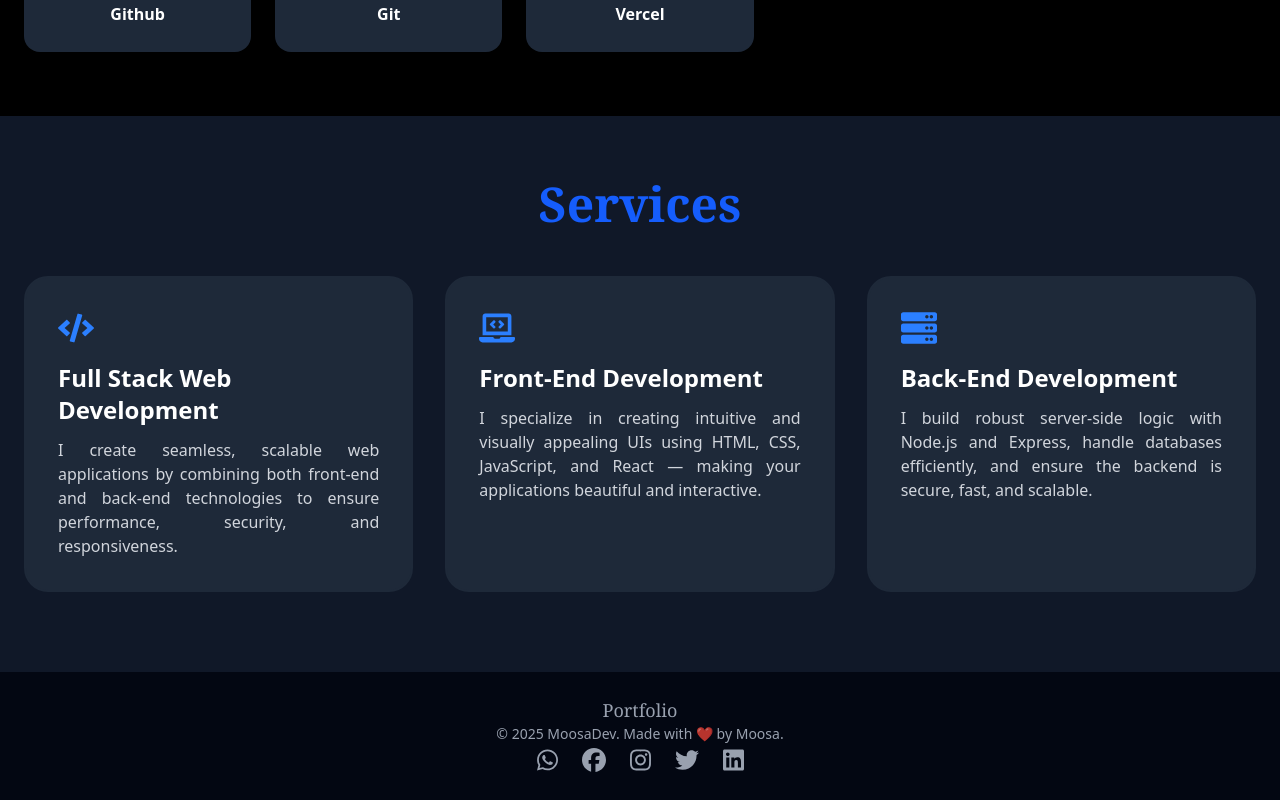
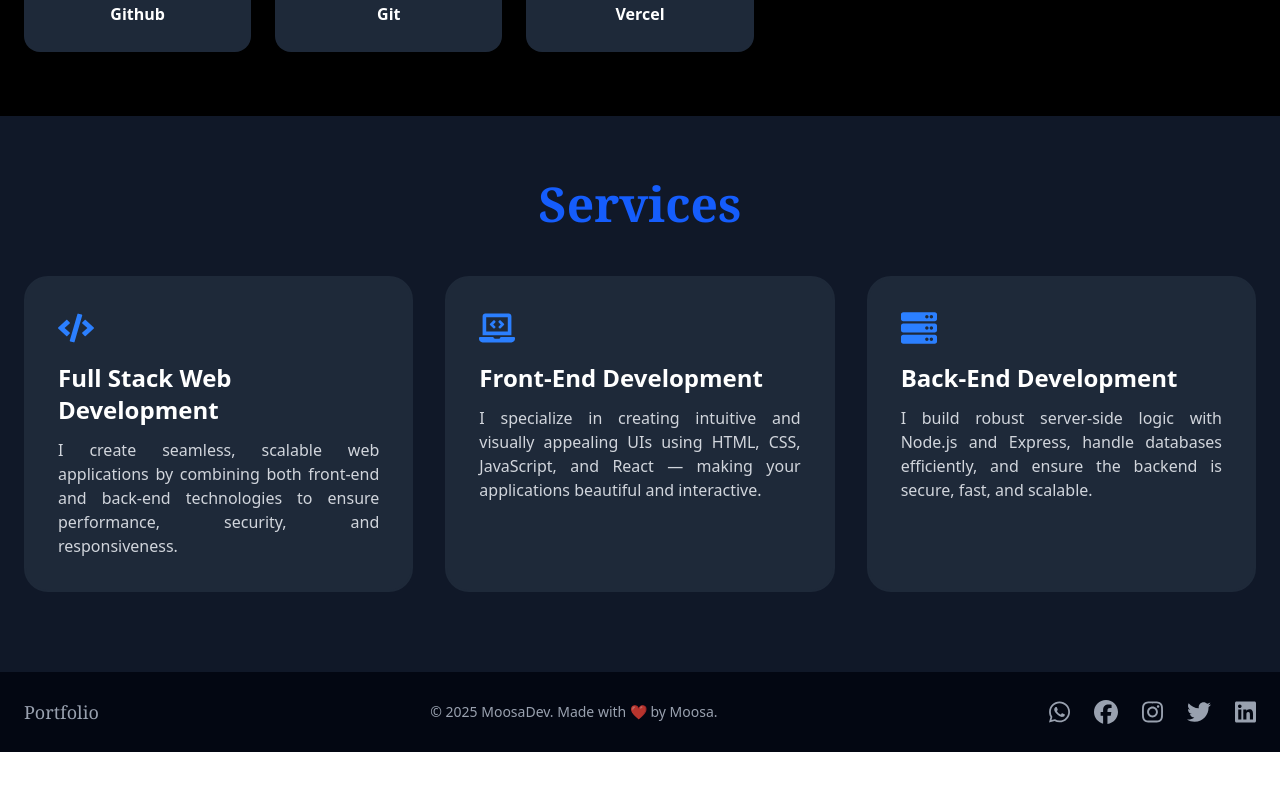
Before and after one commit to moosa-khattak/Moosa-PortFolio, a React (Vite) app: page / in a window 1280 px wide. Shown: the part 1604-2404 px from the top of the page. After the commit the page ends 2356 px from the top, so only its background shows below. Built offline with nearby package versions, Linux system fonts and the light colour scheme.

Commit message:
change the footer

```diff
--- a/src/components/essential/footer.jsx
+++ b/src/components/essential/footer.jsx
@@ -12,7 +12,7 @@ import { Link } from "react-router-dom";
 function Footer() {
   return (
     <footer className="bg-gray-950 text-gray-400 py-6 select-text ">
-      <div className="max-w-7xl mx-auto px-6 flex items-center flex-col sm:flex sm:items-center sm:justify-between ">
+      <div className="max-w-7xl mx-auto px-6 flex items-center flex-col  sm:flex sm:items-center sm:justify-between  sm:flex-row">
         {/* Left: Portfolio Link */}
         <Link
           to="/"
```
